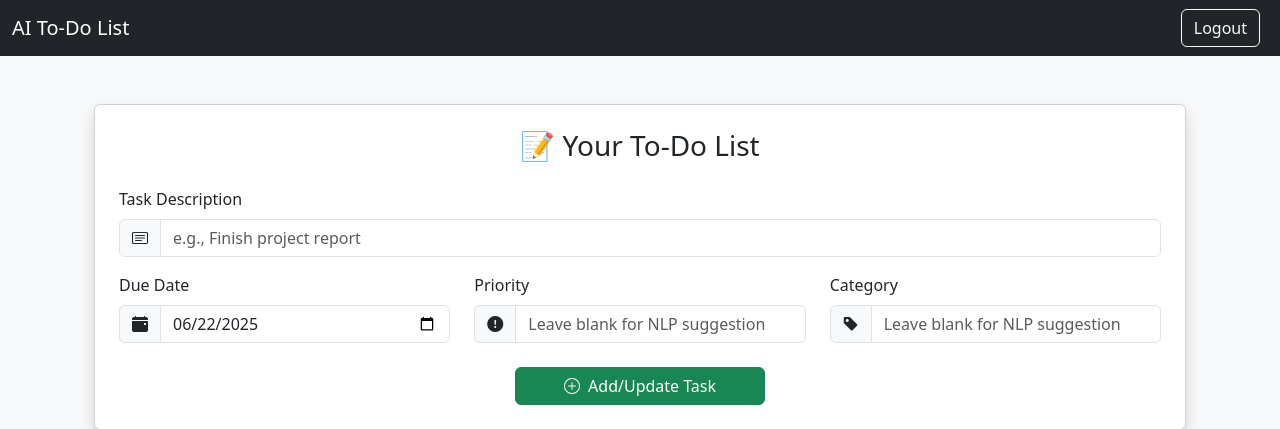
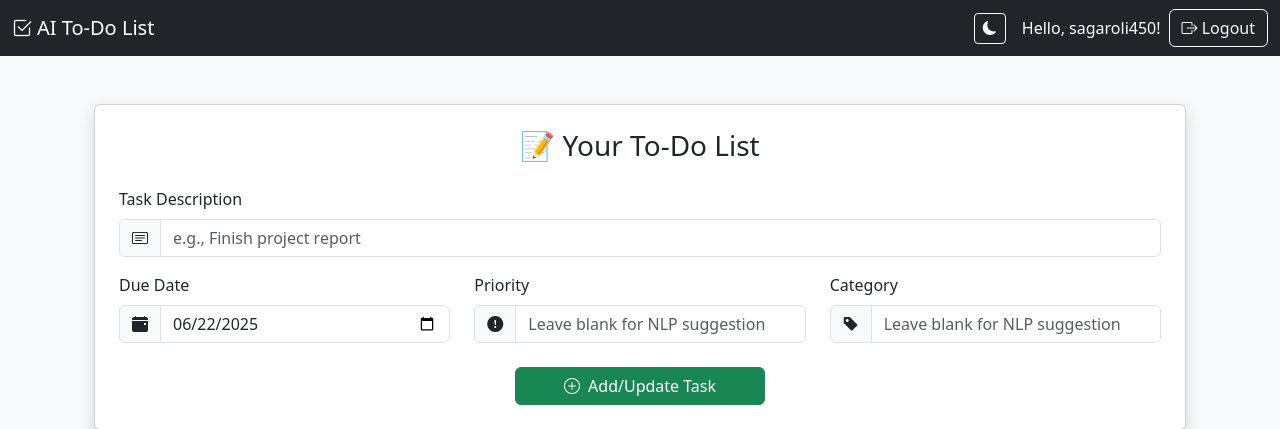
Before and after one commit to sagar-sandesh/To-Do-, a Flask app: page / in a window 1280 px wide. Shown: the top 429 px of the page. Run offline with Flask 3, Linux system fonts and the light colour scheme; a user stored in the database is signed in; data comes from the database, SQL or seed files in the repository.

Commit message:
adding more interactiveness

```diff
--- a/templates/base.html
+++ b/templates/base.html
@@ -25,17 +25,30 @@
 <body>
 <nav class="navbar navbar-expand-lg navbar-dark bg-dark">
   <div class="container-fluid">
-    <a class="navbar-brand" href="{{ url_for('index') }}">AI To-Do List</a>
-    <div class="d-flex">
+    <a class="navbar-brand" href="{{ url_for('index') }}">
+      <i class="bi bi-check2-square"></i>AI To-Do List
+    </a>
+    <div class="d-flex align-items-center ms-auto">
+      <button id="darkModeToggle" class="btn btn-sm btn-outline-light me-3" title="Toggle Dark Mode">
+        <i class="bi bi-moon-fill"></i>
+      </button>
       {% if current_user.is_authenticated %}
-      <a class="btn btn-outline-light me-2" href="{{ url_for('logout') }}">Logout</a>
+        <span class="text-white me-2">Hello, {{ current_user.email.split('@')[0] }}!</span>
+        <a class="btn btn-outline-light" href="{{ url_for('logout') }}">
+          <i class="bi bi-box-arrow-right"></i> Logout
+        </a>
       {% else %}
-      <a class="btn btn-outline-light me-2" href="{{ url_for('login') }}">Login</a>
-      <a class="btn btn-outline-light" href="{{ url_for('register') }}">Register</a>
+        <a class="btn btn-outline-light me-2" href="{{ url_for('login') }}">
+          <i class="bi bi-box-arrow-in-right"></i> Login
+        </a>
+        <a class="btn btn-outline-light" href="{{ url_for('register') }}">
+          <i class="bi bi-person-plus-fill"></i> Register
+        </a>
       {% endif %}
     </div>
   </div>
 </nav>
+
 <div class="container mt-4">
   {% with messages = get_flashed_messages(with_categories=true) %}
     {% if messages %}
@@ -49,6 +62,18 @@
   {% endwith %}
   {% block content %}{% endblock %}
 </div>
-<script src="https://cdn.jsdelivr.net/npm/bootstrap@5.3.0/dist/js/bootstrap.bundle.min.js"></script>
+<script src="https://cdn.jsdelivr.net/npm/bootstrap@5.3.0/dist/js/bootstrap.bundle.min.js">
+</script>
+<script>
+  // Dark Mode Toggle
+  const toggle = document.getElementById('darkModeToggle');
+  toggle.addEventListener('click', () => {
+    document.body.classList.toggle('dark-mode');
+    toggle.innerHTML = document.body.classList.contains('dark-mode') ?
+      '<i class="bi bi-brightness-high-fill"></i>' :
+      '<i class="bi bi-moon-fill"></i>';
+  });
+</script>
+
 </body>
 </html>
```
